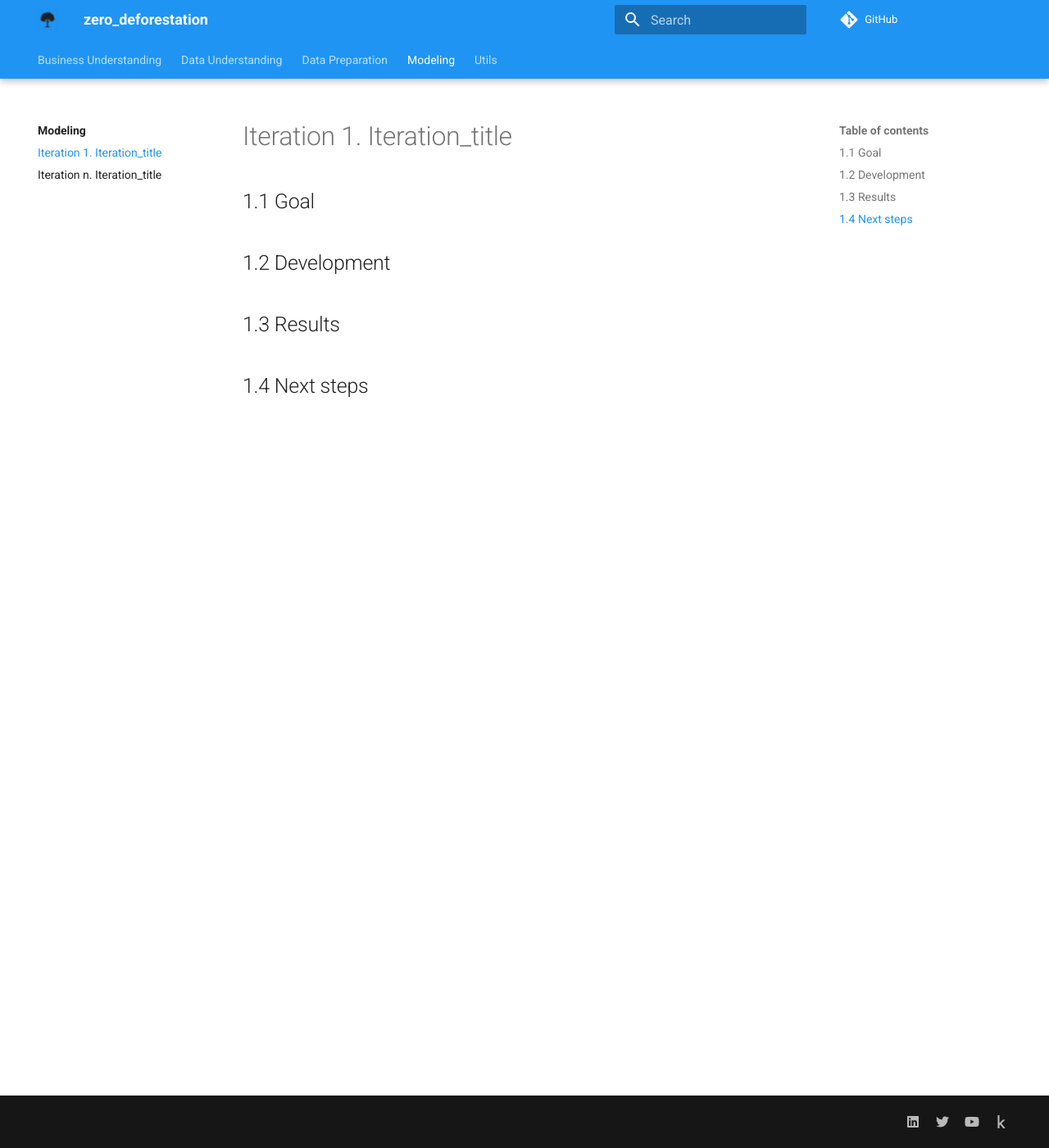
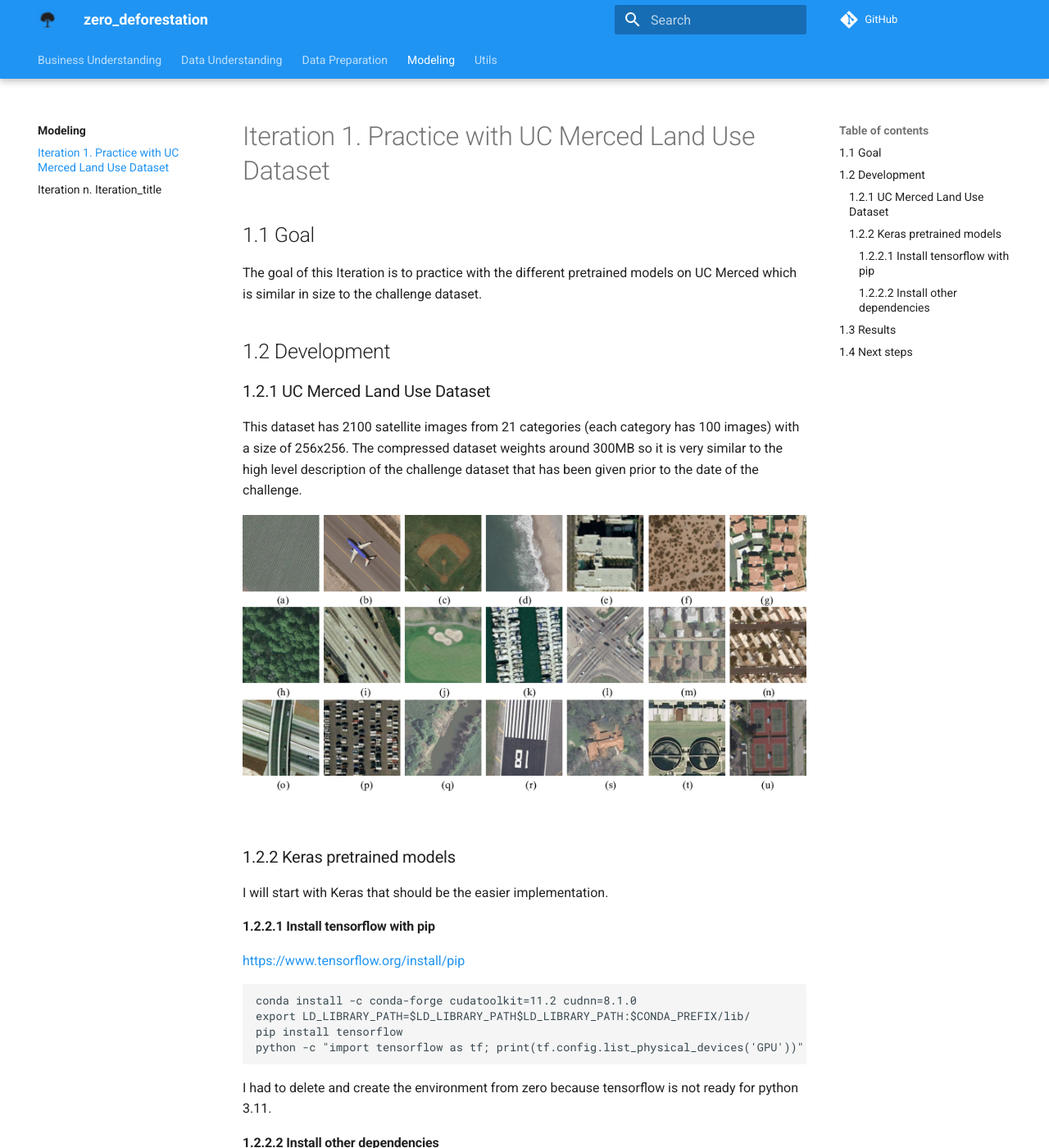
Before and after one commit to ironbar/schneider_zero_deforestation, an MkDocs documentation site: the page built from docs/modeling/01_Iteration_1.md, in a window 1280 px wide and 1400 px high. Shown: the whole window at 82% size. Built offline with MkDocs 1.6.1 and Material for MkDocs 9.7.7, drawn with Linux system fonts in a browser that asks for light colours; comment, search, counter and statistics services are not loaded; some of the changed text lies outside the part shown.

Commit message:
doing experiments with keras pretrained models

````diff
--- a/docs/modeling/01_Iteration_1.md
+++ b/docs/modeling/01_Iteration_1.md
@@ -1,4 +1,4 @@
-# Iteration 1. Iteration_title
+# Iteration 1. Practice with UC Merced Land Use Dataset
 
 <!---
 The work is done using short iterations. Each iteration needs to have a very
@@ -7,7 +7,42 @@ clear goal. This allows to gain greater knowledge of the problem on each iterati
 
 ## 1.1 Goal
 
+The goal of this Iteration is to practice with the different pretrained models on UC Merced which is
+similar in size to the challenge dataset.
+
 ## 1.2 Development
+
+### 1.2.1 UC Merced Land Use Dataset
+
+This dataset has 2100 satellite images from 21 categories (each category has 100 images) with a size of 256x256.
+The compressed dataset weights around 300MB so it is very similar to the high level description of
+the challenge dataset that has been given prior to the date of the challenge.
+
+![uc_merced_dataset](res/uc_merced_dataset.png)
+
+### 1.2.2 Keras pretrained models
+
+I will start with Keras that should be the easier implementation.
+
+#### 1.2.2.1 Install tensorflow with pip
+
+[https://www.tensorflow.org/install/pip](https://www.tensorflow.org/install/pip)
+
+```bash
+conda install -c conda-forge cudatoolkit=11.2 cudnn=8.1.0
+export LD_LIBRARY_PATH=$LD_LIBRARY_PATH$LD_LIBRARY_PATH:$CONDA_PREFIX/lib/
+pip install tensorflow
+python -c "import tensorflow as tf; print(tf.config.list_physical_devices('GPU'))"
+```
+
+I had to delete and create the environment from zero because tensorflow is not ready
+for python 3.11.
+
+#### 1.2.2.2 Install other dependencies
+
+```bash
+pip install opencv-python
+```
 
 ## 1.3 Results
 
````
Also changed, not shown: docs/modeling/res/uc_merced_dataset.png (added).
